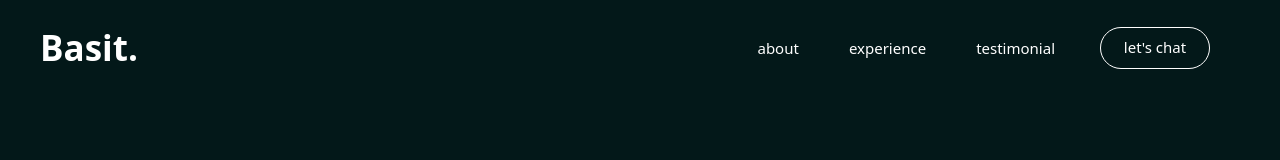
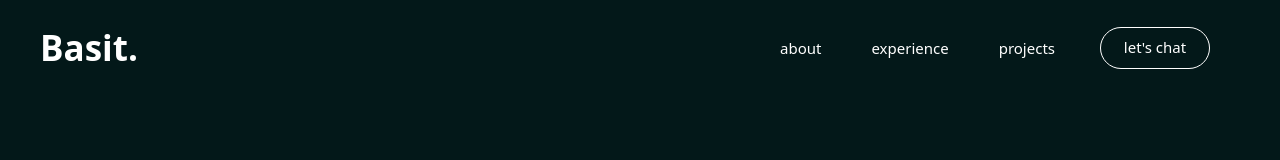
Before and after one commit to dev-basit/my-portfolio, a Next.js app: page / in a window 1280 px wide. Shown: the top 160 px of the page. Built offline with nearby package versions, Linux system fonts and the light colour scheme.

Commit message:
showing projects section

```diff
--- a/src/components/navbar/index.tsx
+++ b/src/components/navbar/index.tsx
@@ -18,8 +18,11 @@ function Navbar() {
             <CommonStyles.Anchor href="#experience">experience</CommonStyles.Anchor>
           </NavbarStyles.NavbarListItem>
           <NavbarStyles.NavbarListItem>
+            <CommonStyles.Anchor href="#projects">projects</CommonStyles.Anchor>
+          </NavbarStyles.NavbarListItem>
+          {/* <NavbarStyles.NavbarListItem>
             <CommonStyles.Anchor href="#testimonial">testimonial</CommonStyles.Anchor>
-          </NavbarStyles.NavbarListItem>
+          </NavbarStyles.NavbarListItem> */}
         </NavbarStyles.NavbarList>
         <NavbarStyles.NavbarChatButton>
           <CommonStyles.Anchor href="#chat">let&apos;s chat</CommonStyles.Anchor>
```
